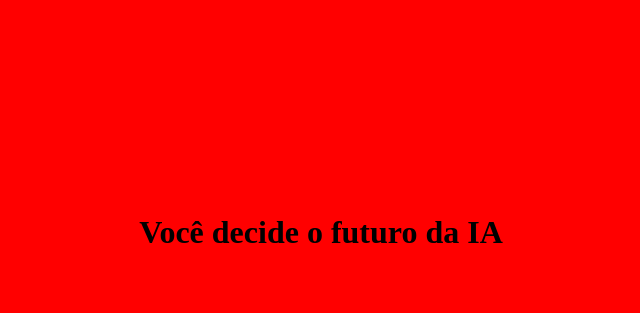
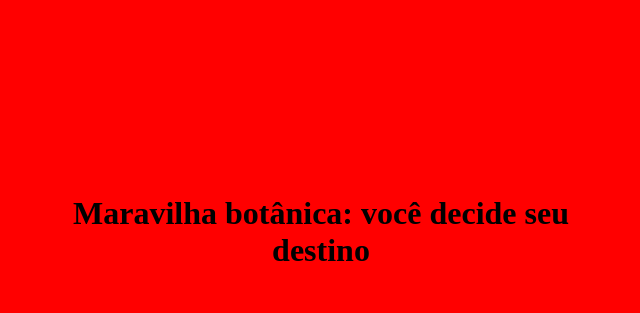
Before and after one commit to NomeDeUsuario1/historinha, a plain HTML site: page index.html in a window 1280 px wide. Shown: the part 176-489 px from the top of the page, without its empty margins (319-959 px from the left). Drawn offline with Linux system fonts and the light colour scheme.

Commit message:
Update index.html

```diff
--- a/index.html
+++ b/index.html
@@ -4,11 +4,11 @@
     <meta charset="UTF-8">
     <meta name="viewport" content="width=device-width, initial-scale=1.0">
     <link rel="stylesheet" href="style.css">
-    <title>Você decide o futuro da IA</title>
+    <title>Maravilha botânica: você decide seu destino</title>
 </head>
 <body>
     <div class="caixa-principal">
-        <h1>Você decide o futuro da IA</h1>
+        <h1>Maravilha botânica: você decide seu destino</h1>
         <div class="caixa-perguntas"></div>
         <div class="caixa-alternativas"></div>
         <div class="caixa-resultado">
```
